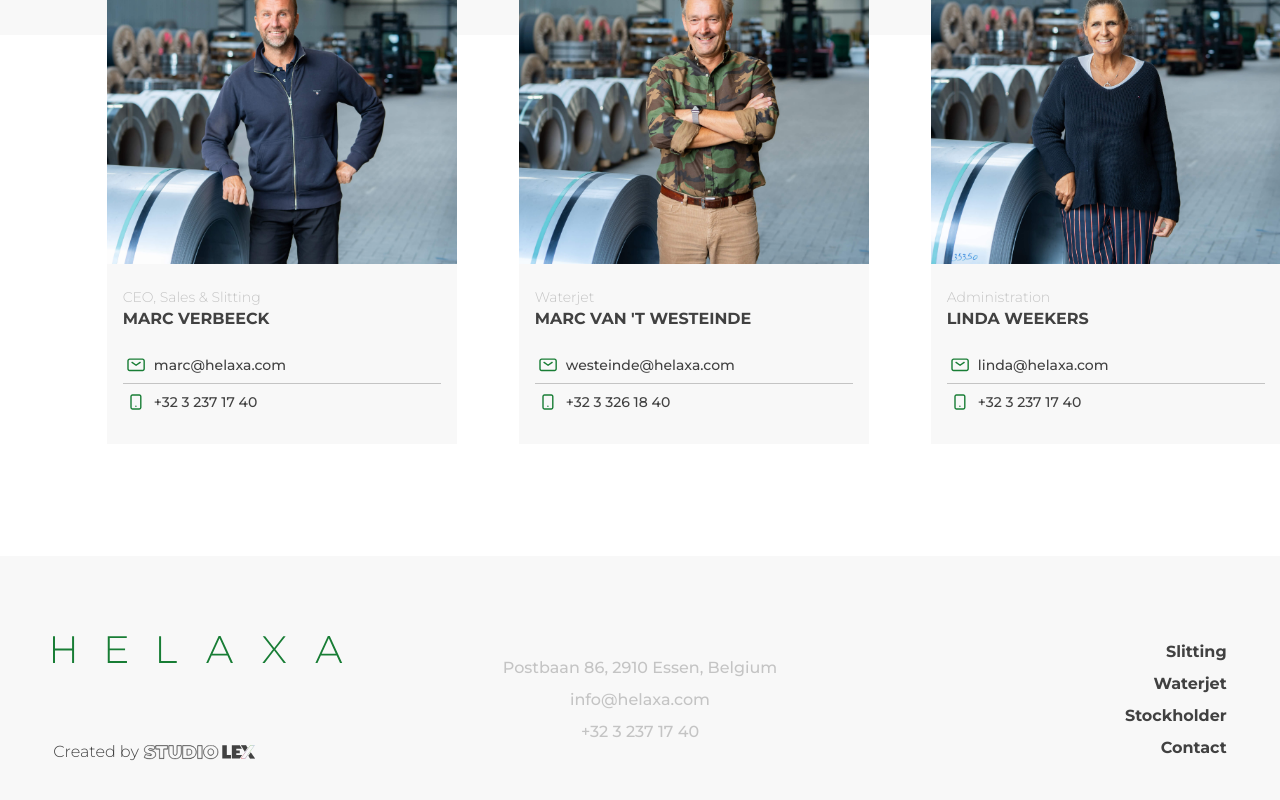
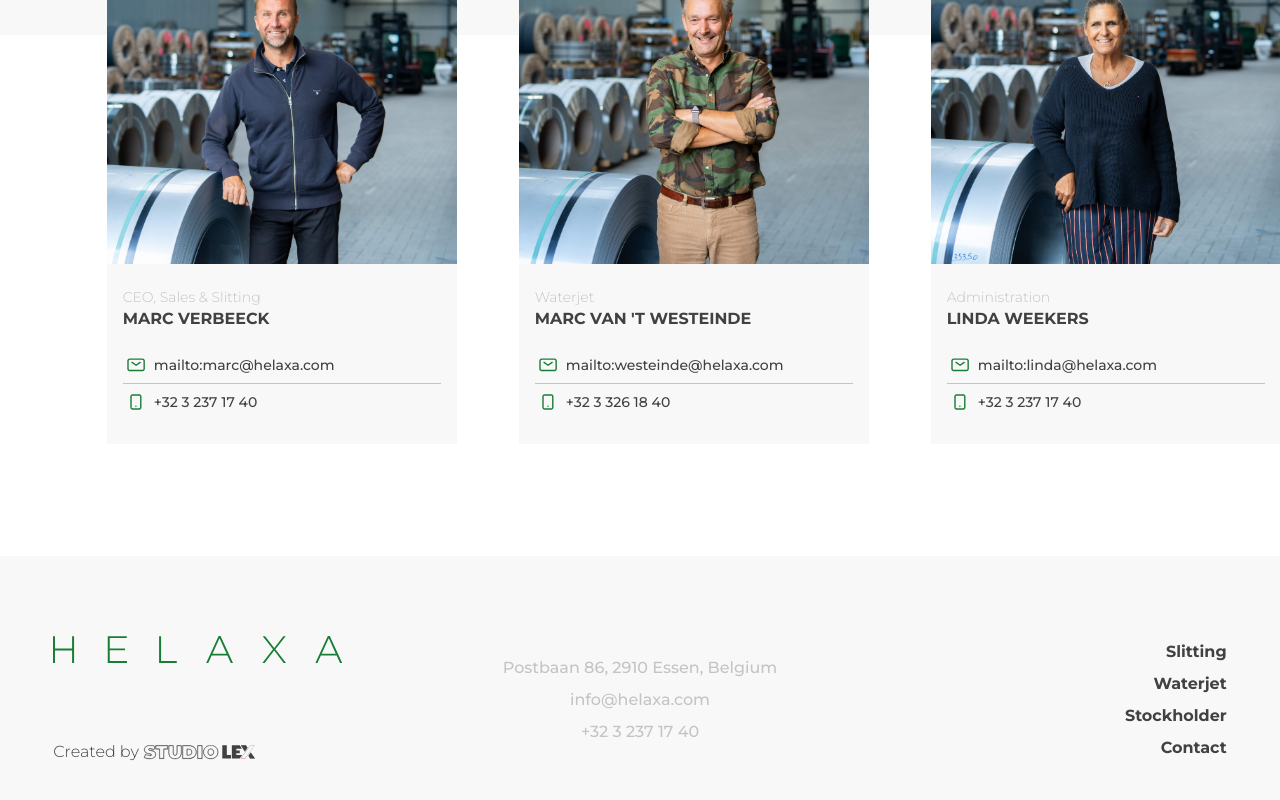
Before and after one commit to studiolex/Helaxa, a Next.js app: page / in a window 1280 px wide. Shown: the part 4801-5601 px from the top of the page. Built offline with nearby package versions, Linux system fonts and the light colour scheme.

Commit message:
Finale website

```diff
--- a/components/contact.js
+++ b/components/contact.js
@@ -14,7 +14,7 @@ function Contact() {
           {
             function: "CEO, Sales & Slitting",
             name: "Marc Verbeeck",
-            mail: "marc@helaxa.com",
+            mail: "mailto:marc@helaxa.com",
             phone: "+32 3 237 17 40",
             phoneLink: "tel:+32 3 237 17 40",
             image: "/images/contact/contact_marc.jpg",
@@ -22,7 +22,7 @@ function Contact() {
           {
             function: "Waterjet",
             name: "Marc van 'T Westeinde",
-            mail: "westeinde@helaxa.com",
+            mail: "mailto:westeinde@helaxa.com",
             phone: "+32 3 326 18 40",
             phoneLink: "tel:+32 3 326 18 40",
             image: "/images/contact/contact_westeinde.jpg",
@@ -30,7 +30,7 @@ function Contact() {
           {
             function: "Administration",
             name: "Linda Weekers",
-            mail: "linda@helaxa.com",
+            mail: "mailto:linda@helaxa.com",
             phone: "+32 3 237 17 40",
             phoneLink: "tel:+32 3 237 17 40",
             image: "/images/contact/contact_linda.jpg",
@@ -38,7 +38,7 @@ function Contact() {
           {
             function: "PR & Marketing",
             name: "Virginia De Groof",
-            mail: "virginia@helaxa.com",
+            mail: "mailto:virginia@helaxa.com",
             phone: "+32 3 237 17 40",
             phoneLink: "tel:+32 3 237 17 40",
             image: "/images/contact/contact_virginia.jpg",
@@ -46,7 +46,7 @@ function Contact() {
           {
             function: "Finance & Accountancy",
             name: "Helena verbeeck",
-            mail: "helena@helaxa.com",
+            mail: "mailto:helena@helaxa.com",
             phone: "+32 3 237 17 40",
             phoneLink: "tel:+32 3 237 17 40",
             image: "/images/contact/contact_helena.jpg",
--- a/components/header.js
+++ b/components/header.js
@@ -24,6 +24,18 @@ export default function Header() {
     }
   };
 
+  function setupVideos() {
+    for (const video of document.querySelectorAll("video")) {
+      video.controls = false;
+      video.addEventListener("mouseover", () => {
+        video.controls = "controls";
+      });
+      video.addEventListener("mouseout", () => {
+        video.controls = false;
+      });
+    }
+  }
+
   return (
     <article className=" min-h-[100vh] flex flex-col justify-center">
       {/* Title */}
@@ -44,12 +56,17 @@ export default function Header() {
             {/* Video */}
             <video
               ref={videoRef}
-              controls={false}
+              // controls={true}
+              onMouseEnter={setupVideos}
+              onMouseOut={setupVideos}
+              // loop
               // poster="images/home/placeholder.png"
               width="100%"
               height="100%"
               onClick={handlePlayVideo}
             >
+              {/* <source src="videos/helaxa_video.webm" type="video/webm"></source> */}
+
               <source src="videos/helaxa_video.mp4" type="video/mp4"></source>
               <p>Sorry your browser doesn&apos;t support this video</p>
             </video>
@@ -74,7 +91,7 @@ export default function Header() {
         </div>
         {/* Information */}
         <div className="flex py-8 md:py-20 pl-24 xl:pl-20 sm:px-6 md:px-8  pr-[11vw] xl:pr-[4vw] lg:pr-36 h-full flex-col justify-center space-y-10 xl:space-y-6 lg:space-y-4 md:space-y-12">
-          <p className="text-sm leading-loose lg:py-12">
+          <p className="text-sm leading-loose lg:py-10 md:py-2 sm:py-0">
             <span className=" italic font-semibold">Founded in 2008,</span> with
             allround service being the number one priority. Helaxa&apos;s
             machinery,{" "}
@@ -128,7 +145,7 @@ export default function Header() {
       </div>
       <div className="grid grid-cols-24 my-auto py-8 md:py-12">
         {/* Spotlight */}
-        <div className="col-start-3  xl:col-start-2 col-end-23 xl:col-end-24 grid grid-cols-4 md:grid-cols-[2fr_2fr_1fr] mb-auto ">
+        <div className="col-start-3  xl:col-start-2 col-end-23 xl:col-end-24 grid grid-cols-4 md:grid-cols-[2fr_2fr_.8fr] mb-auto ">
           <div className="space-y-1">
             <div className="flex items-center space-x-2">
               <div className="">
```
Also changed, not shown: 1 other file (tests, documents, lock files or other folders).
